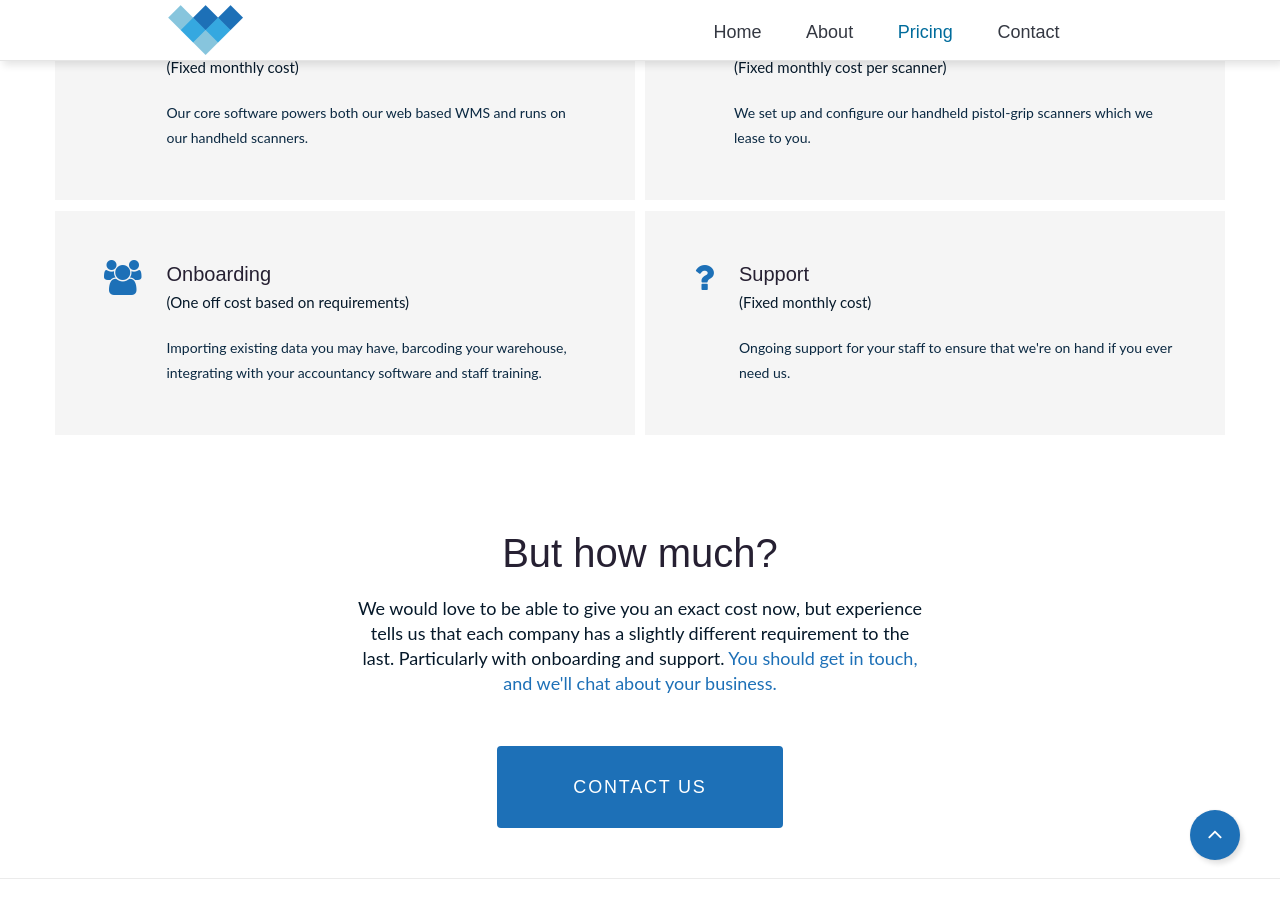
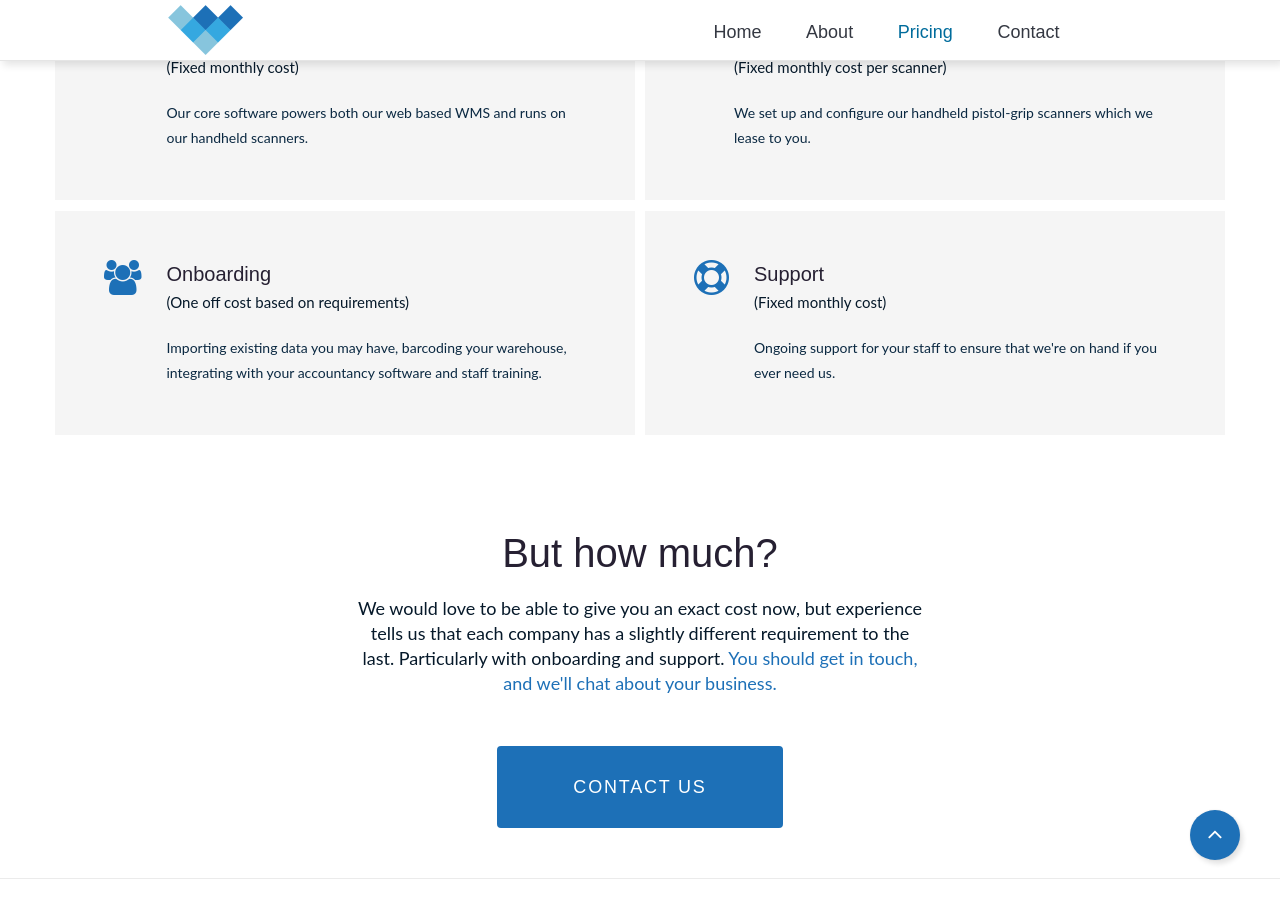
Before and after one commit to Warehouse-Now/Warehouse-Now.github.io, a Jekyll site: the page built from pricing.html, in a window 1280 px wide and 900 px high, scrolled down 1156 px. Built offline with Jekyll 4.4.1, drawn with Linux system fonts in a browser that asks for light colours.

Commit message:
Update pricing.html

```diff
--- a/pricing.html
+++ b/pricing.html
@@ -49,7 +49,7 @@ layout: pricing
         </div>
         <div class="col-sm-6">
           <div class="box-sm box-skin-1 bg-lighter box-skin-right-offset-negative">
-            <div class="box__left box-md-inset-1"><span class="icon icon-md icon-primary line-height-1 fa fa-question"></span></div>
+            <div class="box__left box-md-inset-1"><span class="icon icon-md icon-primary line-height-1 fa fa-life-ring"></span></div>
             <div class="box__body box__middle">
               <h5><a href="#">Support</a><br><small>(Fixed monthly cost)</small></h5>
               <p>Ongoing support for your staff to ensure that we're on hand if you ever need us.</p>
```
